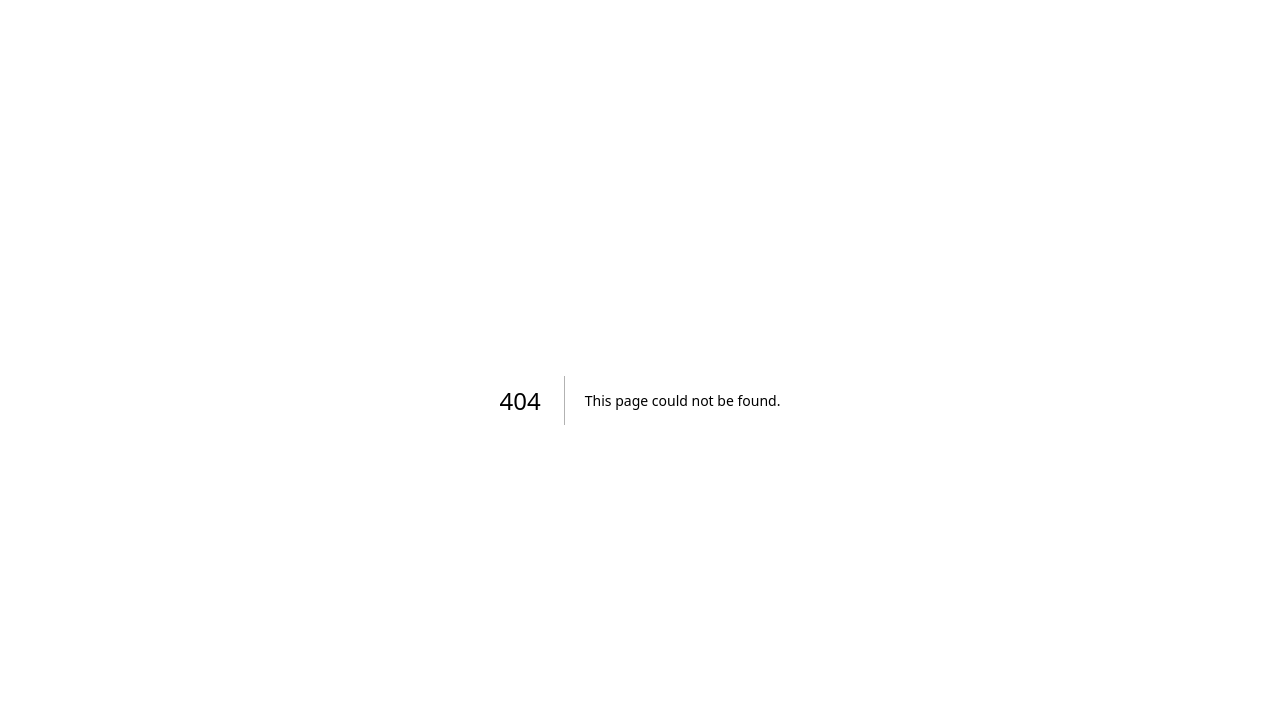
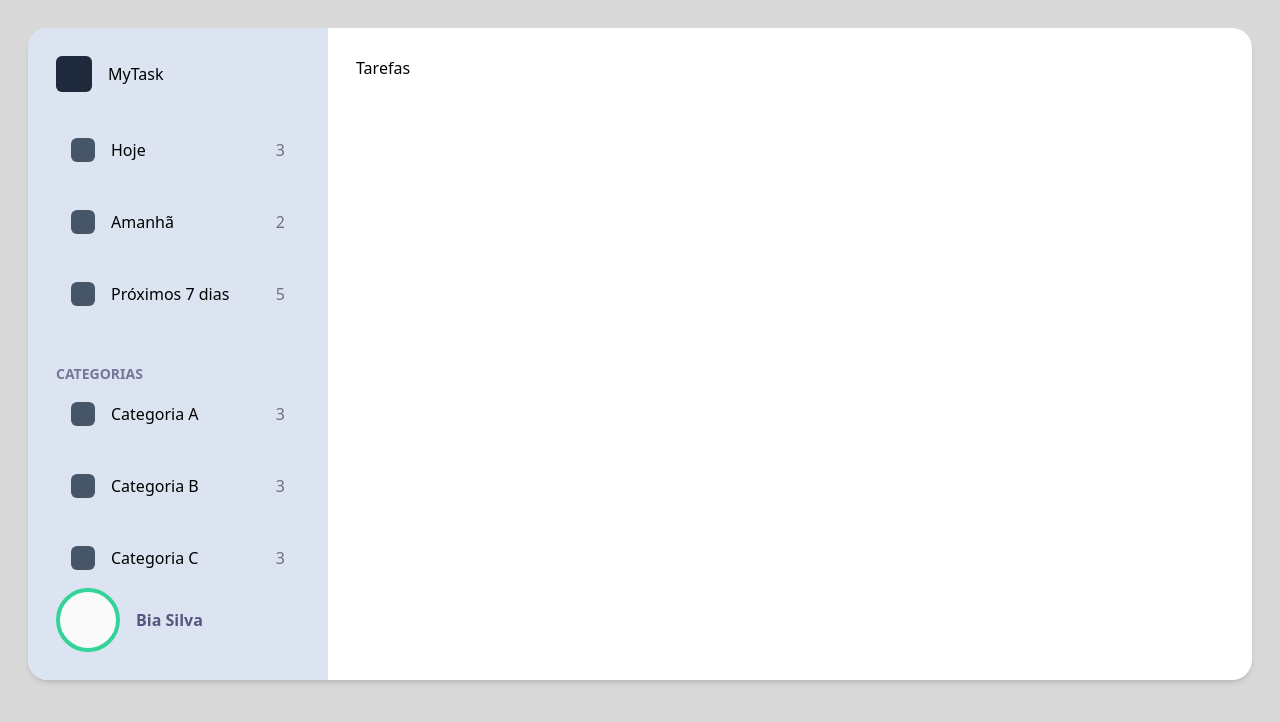
Before and after one commit to odanieldcs/live-app-tasks, a Next.js app in the folder app/: page /main in a window 1280 px wide. Before the commit this address had no page. Shown: the top 722 px of the page. Built offline with nearby package versions, Linux system fonts and the light colour scheme.

Commit message:
feat: added source doe from live e09 and e10

```diff
--- /dev/null
+++ b/app/src/components/Menu/ItemMenu.module.css
@@ -0,0 +1,3 @@
+.itemMenu {
+	@apply flex justify-between items-center rounded-xl px-[15px] py-[18px] hover:bg-[#E5EAF3] cursor-pointer;
+}
--- /dev/null
+++ b/app/src/components/Menu/ItemMenu.tsx
@@ -0,0 +1,21 @@
+import Styles from './ItemMenu.module.css';
+
+export function ItemMenu({
+	icon,
+	counter,
+	children,
+}: {
+	icon?: string;
+	counter: string;
+	children: React.ReactNode;
+}) {
+	return (
+		<div className={Styles.itemMenu}>
+			<div className="flex">
+				<span className="w-6 h-6 bg-slate-600 rounded-md mr-4"></span>
+				{children}
+			</div>
+			<div className="text-gray-500">{counter}</div>
+		</div>
+	);
+}
--- /dev/null
+++ b/app/src/components/Menu/MainMenu.tsx
@@ -0,0 +1,11 @@
+import { ItemMenu } from './ItemMenu';
+
+export function MainMenu() {
+	return (
+		<div className="grid gap-3">
+			<ItemMenu counter="3">Hoje</ItemMenu>
+			<ItemMenu counter="2">Amanhã</ItemMenu>
+			<ItemMenu counter="5">Próximos 7 dias</ItemMenu>
+		</div>
+	);
+}
--- /dev/null
+++ b/app/src/components/Menu/SecondaryMenu.tsx
@@ -0,0 +1,14 @@
+import { ItemMenu } from './ItemMenu';
+
+export function SecondaryMenu() {
+	return (
+		<div>
+			<h2 className="uppercase text-sm font-bold text-[#767798]">Categorias</h2>
+			<div className="grid gap-3">
+				<ItemMenu counter="3">Categoria A</ItemMenu>
+				<ItemMenu counter="3">Categoria B</ItemMenu>
+				<ItemMenu counter="3">Categoria C</ItemMenu>
+			</div>
+		</div>
+	);
+}
--- /dev/null
+++ b/app/src/components/Sidebar/Sidebar.tsx
@@ -0,0 +1,5 @@
+export function Sidebar({ children }: { children: React.ReactNode }) {
+	return (
+		<div className="p-7 w-full max-w-[300px] bg-[#DDE4F1]">{children}</div>
+	);
+}
--- a/app/src/pages/index.tsx
+++ b/app/src/pages/index.tsx
@@ -1,89 +1,3 @@
-import Image from 'next/image';
-import { Inter } from 'next/font/google';
-
-const inter = Inter({ subsets: ['latin'] });
-
 export default function Home() {
-	return (
-		<main
-			className={`flex min-h-screen flex-col items-center justify-between p-24 ${inter.className}`}
-		>
-			<div className="z-10 max-w-5xl w-full items-center justify-between font-mono text-sm lg:flex">
-				<p className="fixed left-0 top-0 flex w-full justify-center border-b border-gray-300 bg-gradient-to-b from-zinc-200 pb-6 pt-8 backdrop-blur-2xl dark:border-neutral-800 dark:bg-zinc-800/30 dark:from-inherit lg:static lg:w-auto  lg:rounded-xl lg:border lg:bg-gray-200 lg:p-4 lg:dark:bg-zinc-800/30">
-					Get started by editing&nbsp;
-					<code className="font-mono font-bold">src/pages/index.tsx</code>
-				</p>
-			</div>
-
-			<div className="mb-32 grid text-center lg:max-w-5xl lg:w-full lg:mb-0 lg:grid-cols-4 lg:text-left">
-				<a
-					href="https://nextjs.org/docs?utm_source=create-next-app&utm_medium=default-template-tw&utm_campaign=create-next-app"
-					className="group rounded-lg border border-transparent px-5 py-4 transition-colors hover:border-gray-300 hover:bg-gray-100 hover:dark:border-neutral-700 hover:dark:bg-neutral-800/30"
-					target="_blank"
-					rel="noopener noreferrer"
-				>
-					<h2 className={`mb-3 text-2xl font-semibold`}>
-						Docs{' '}
-						<span className="inline-block transition-transform group-hover:translate-x-1 motion-reduce:transform-none">
-							-&gt;
-						</span>
-					</h2>
-					<p className={`m-0 max-w-[30ch] text-sm opacity-50`}>
-						Find in-depth information about Next.js features and API.
-					</p>
-				</a>
-
-				<a
-					href="https://nextjs.org/learn?utm_source=create-next-app&utm_medium=default-template-tw&utm_campaign=create-next-app"
-					className="group rounded-lg border border-transparent px-5 py-4 transition-colors hover:border-gray-300 hover:bg-gray-100 hover:dark:border-neutral-700 hover:dark:bg-neutral-800/30"
-					target="_blank"
-					rel="noopener noreferrer"
-				>
-					<h2 className={`mb-3 text-2xl font-semibold`}>
-						Learn{' '}
-						<span className="inline-block transition-transform group-hover:translate-x-1 motion-reduce:transform-none">
-							-&gt;
-						</span>
-					</h2>
-					<p className={`m-0 max-w-[30ch] text-sm opacity-50`}>
-						Learn about Next.js in an interactive course with&nbsp;quizzes!
-					</p>
-				</a>
-
-				<a
-					href="https://vercel.com/templates?framework=next.js&utm_source=create-next-app&utm_medium=default-template-tw&utm_campaign=create-next-app"
-					className="group rounded-lg border border-transparent px-5 py-4 transition-colors hover:border-gray-300 hover:bg-gray-100 hover:dark:border-neutral-700 hover:dark:bg-neutral-800/30"
-					target="_blank"
-					rel="noopener noreferrer"
-				>
-					<h2 className={`mb-3 text-2xl font-semibold`}>
-						Templates{' '}
-						<span className="inline-block transition-transform group-hover:translate-x-1 motion-reduce:transform-none">
-							-&gt;
-						</span>
-					</h2>
-					<p className={`m-0 max-w-[30ch] text-sm opacity-50`}>
-						Discover and deploy boilerplate example Next.js&nbsp;projects.
-					</p>
-				</a>
-
-				<a
-					href="https://vercel.com/new?utm_source=create-next-app&utm_medium=default-template-tw&utm_campaign=create-next-app"
-					className="group rounded-lg border border-transparent px-5 py-4 transition-colors hover:border-gray-300 hover:bg-gray-100 hover:dark:border-neutral-700 hover:dark:bg-neutral-800/30"
-					target="_blank"
-					rel="noopener noreferrer"
-				>
-					<h2 className={`mb-3 text-2xl font-semibold`}>
-						Deploy{' '}
-						<span className="inline-block transition-transform group-hover:translate-x-1 motion-reduce:transform-none">
-							-&gt;
-						</span>
-					</h2>
-					<p className={`m-0 max-w-[30ch] text-sm opacity-50`}>
-						Instantly deploy your Next.js site to a shareable URL with Vercel.
-					</p>
-				</a>
-			</div>
-		</main>
-	);
+	return <main></main>;
 }
--- /dev/null
+++ b/app/src/pages/main/index.tsx
@@ -0,0 +1,31 @@
+import { MainMenu } from '@/components/Menu/MainMenu';
+import { SecondaryMenu } from '@/components/Menu/SecondaryMenu';
+import { Sidebar } from '@/components/Sidebar/Sidebar';
+
+export default function Main() {
+	return (
+		<main className="p-7">
+			<div className="container mx-auto bg-white flex rounded-[20px] shadow-md overflow-hidden">
+				<Sidebar>
+					<div className="flex items-center mb-7">
+						<span className="w-9 h-9 bg-slate-800 rounded-md mr-4"></span>{' '}
+						MyTask
+					</div>
+
+					<div className="grid ">
+						<div className="grid gap-10">
+							<MainMenu />
+							<SecondaryMenu />
+						</div>
+						<div className="flex items-center">
+							<span className="w-16 h-16 bg-neutral-50 border-4 border-emerald-400 rounded-full mr-4"></span>
+							<p className="text-[#56577E] font-bold text-cl">Bia Silva</p>
+						</div>
+					</div>
+				</Sidebar>
+
+				<div className="p-7">Tarefas</div>
+			</div>
+		</main>
+	);
+}
--- a/app/src/styles/globals.css
+++ b/app/src/styles/globals.css
@@ -2,26 +2,7 @@
 @tailwind components;
 @tailwind utilities;
 
-:root {
-  --foreground-rgb: 0, 0, 0;
-  --background-start-rgb: 214, 219, 220;
-  --background-end-rgb: 255, 255, 255;
-}
-
-@media (prefers-color-scheme: dark) {
-  :root {
-    --foreground-rgb: 255, 255, 255;
-    --background-start-rgb: 0, 0, 0;
-    --background-end-rgb: 0, 0, 0;
-  }
-}
-
 body {
   color: rgb(var(--foreground-rgb));
-  background: linear-gradient(
-      to bottom,
-      transparent,
-      rgb(var(--background-end-rgb))
-    )
-    rgb(var(--background-start-rgb));
+  background-color: #D9D9D9;
 }
```
Also changed, not shown: app/src/components/Sidebar/index.ts (added).
